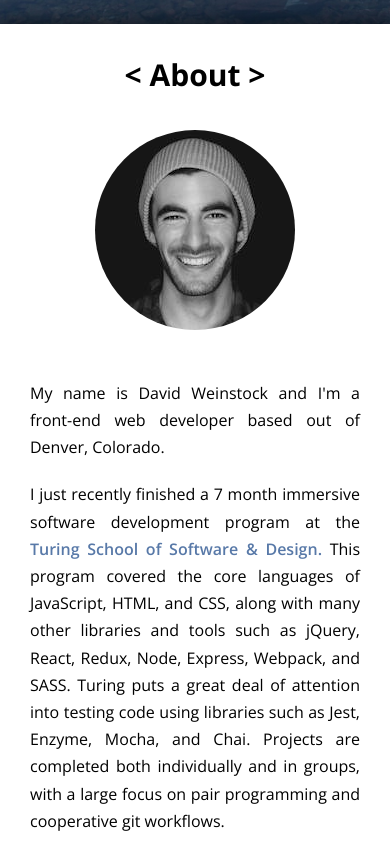
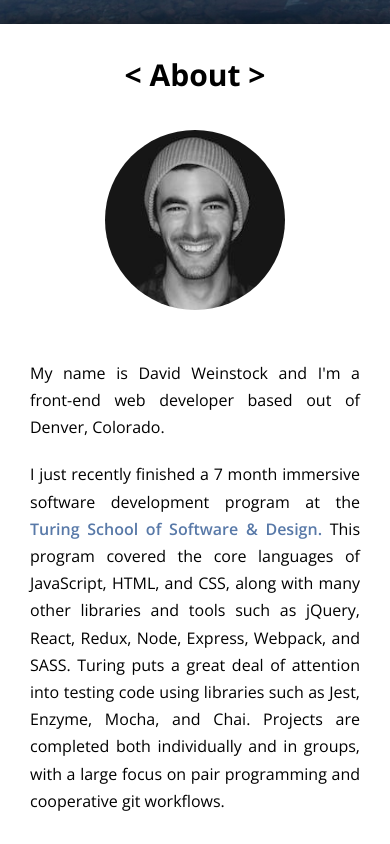
Before and after one commit to dstock48/portfolio, a React (Create React App) app: page / in a window 390 px wide. Shown: the part 820-1664 px from the top of the page. Built offline with nearby package versions, Linux system fonts and the light colour scheme.

Commit message:
adjust positioning and size of avatar image

```diff
--- a/src/components/About/About.css
+++ b/src/components/About/About.css
@@ -31,15 +31,15 @@
 .avatar {
   display: inline-block;
   float: left;
-  width: 120px;
-  height: 120px;
+  width: 180px;
+  height: 180px;
   margin: 10px;
   margin-right: 20px;
   border-radius: 1000px;
 }
 
 .about-text {
-  max-width: 950px;
+  max-width: 1000px;
   margin: 0 auto;
   text-align: left;
 }
@@ -61,8 +61,6 @@
   }
 
   .avatar {
-    width: 200px;
-    height: 200px;
     margin: 10px auto;
     margin-bottom: 40px;
   }
```
